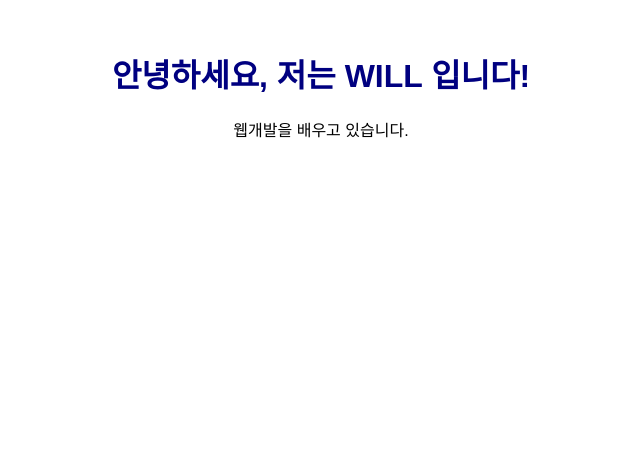
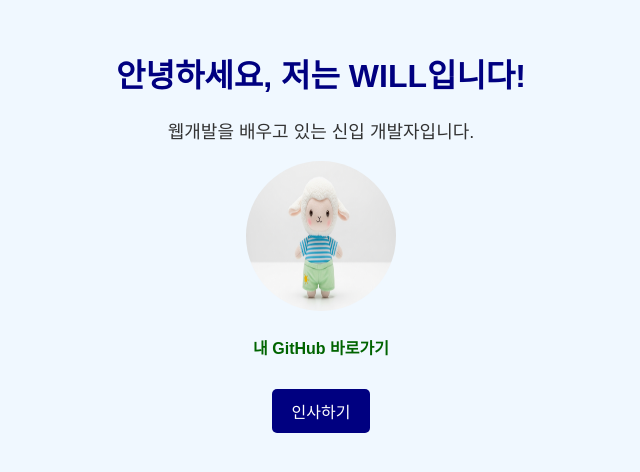
Before and after one commit to WILL-LEE-creator/my-first-website, a plain HTML site: page index.html in a window 1280 px wide. Shown: the whole page, without its empty margins (319-959 px from the left). Drawn offline with Linux system fonts and the light colour scheme.

Commit message:
업데이트 - 기초

```diff
--- a/index.html
+++ b/index.html
@@ -5,7 +5,23 @@
     <link rel="stylesheet" href="style.css" />
   </head>
   <body>
-    <h1>안녕하세요, 저는 WILL 입니다!</h1>
-    <p>웹개발을 배우고 있습니다.</p>
+    <h1>안녕하세요, 저는 WILL입니다!</h1>
+    <p>웹개발을 배우고 있는 신입 개발자입니다.</p>
+
+    <img src="./lamp_baby.png" alt="프로필 이미지" />
+
+    <a href="https://github.com/WILL-LEE-creator" target="_blank"
+      >내 GitHub 바로가기</a
+    >
+
+    <button onclick="sayHello()">인사하기</button>
+    <p id="message"></p>
+
+    <script>
+      function sayHello() {
+        document.getElementById("message").innerText =
+          "안녕하세요, WILL! 웹개발을 시작했군요!";
+      }
+    </script>
   </body>
 </html>
--- a/style.css
+++ b/style.css
@@ -2,7 +2,47 @@ body {
   font-family: Arial, sans-serif;
   text-align: center;
   margin-top: 50px;
+  background-color: #f0f8ff; /* 연한 하늘색 배경 */
 }
+
 h1 {
   color: navy;
 }
+
+p {
+  font-size: 18px;
+  color: #333;
+}
+
+img {
+  border-radius: 50%; /* 둥근 프로필 사진 */
+  width: 150px;
+  height: 150px;
+}
+
+a {
+  display: block;
+  margin-top: 20px;
+  color: darkgreen;
+  text-decoration: none;
+  font-weight: bold;
+}
+
+a:hover {
+  color: orange;
+}
+
+button {
+  margin-top: 30px;
+  padding: 10px 20px;
+  font-size: 16px;
+  background-color: navy;
+  color: white;
+  border: none;
+  border-radius: 5px;
+  cursor: pointer;
+}
+
+button:hover {
+  background-color: darkgreen;
+}
```
Also changed, not shown: dog_baby.png (added), lamp_baby.png (added).
